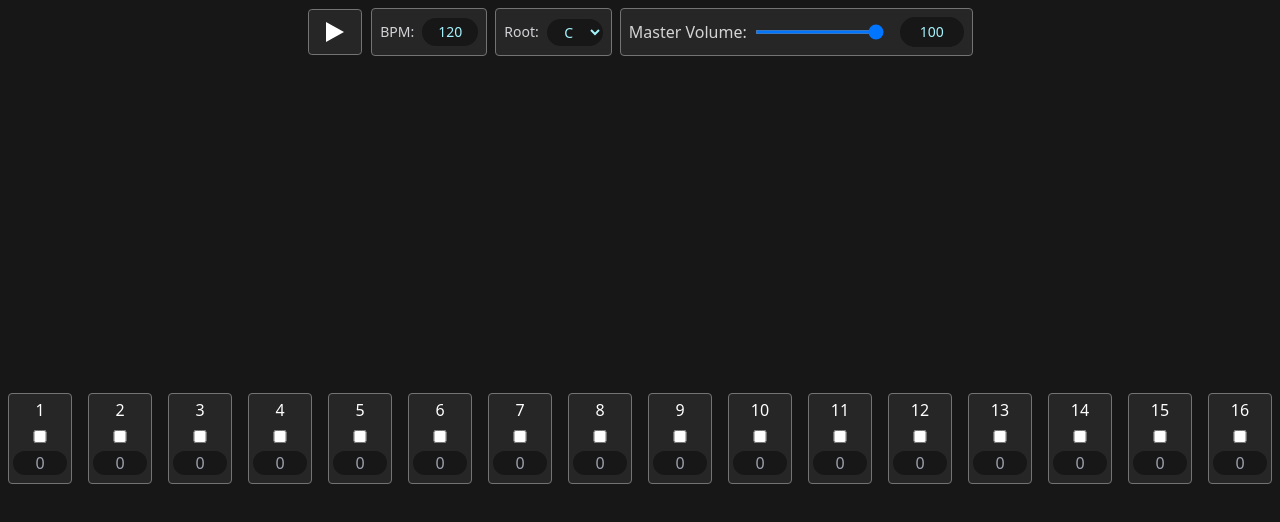
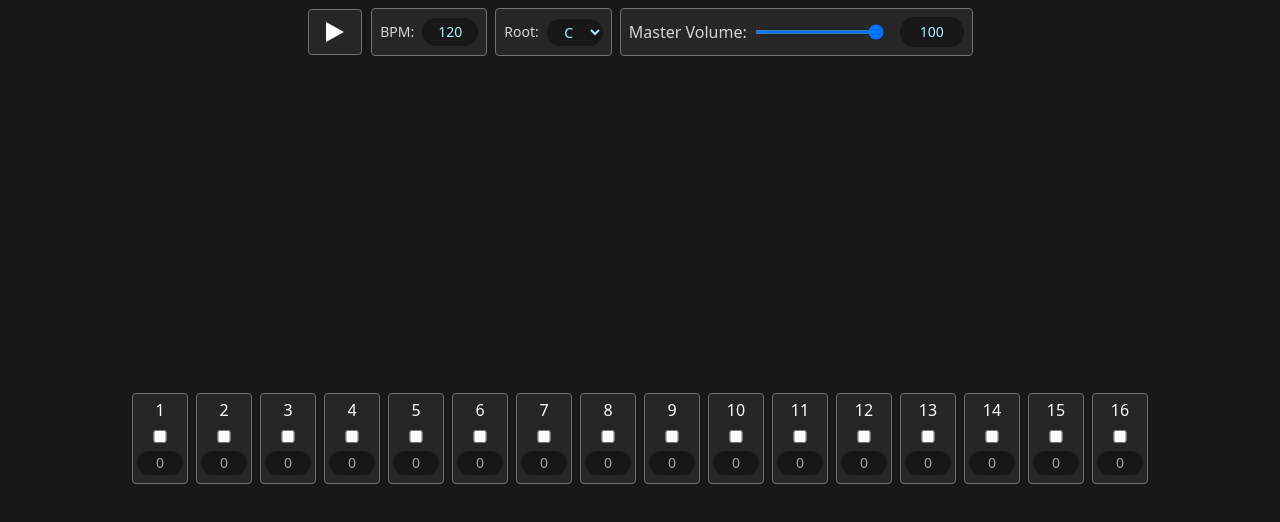
Before and after one commit to wjeffreys96/seqlr, a React (Vite) app: page / in a window 1280 px wide. Shown: the top 522 px of the page. Built offline with nearby package versions, Linux system fonts and the light colour scheme.

Commit message:
wire sequencer offset to scheduler

```diff
--- a/src/AudioContext.tsx
+++ b/src/AudioContext.tsx
@@ -13,10 +13,11 @@ export interface AudioContextType {
   masterVol: GainNode | null;
   rhythmResolution: number;
   currentRoot: String;
-  state: any;
+  currentNote: number;
   dispatch: React.Dispatch<any>;
   playTone: ({ type, freq, duration }: OscParams) => void;
   toggleMasterPlayPause: () => void;
+  state: any;
 }
 
 let init: boolean;
@@ -26,7 +27,7 @@ const initialState = {
   masterPlaying: false,
   masterVol: null,
   currentNote: 0,
-  rhythmResolution: 1,
+  rhythmResolution: 2,
   currentRoot: "C",
   dispatch: () => {},
   playTone: () => {},
@@ -78,11 +79,16 @@ export const AudioContextProvider = ({
   const [state, dispatch] = useReducer(reducer, initialState);
 
   const playTone = ({ type, freq, duration, time }: OscParams) => {
-    const osc = state.engine.createOscillator();
-    osc.connect(state.masterVol);
+    const eng: AudioContext = state.engine;
+    const osc: OscillatorNode = eng.createOscillator();
+    const gain: GainNode = eng.createGain();
+    gain.connect(state.masterVol);
+    gain.gain.setValueAtTime(1, eng.currentTime);
+    osc.connect(gain);
     osc.type = type;
     osc.frequency.value = freq;
     osc.start(time);
+    gain.gain.exponentialRampToValueAtTime(0.01, time + duration);
     osc.stop(time + duration);
   };
 
--- a/src/components/Scheduler.tsx
+++ b/src/components/Scheduler.tsx
@@ -1,6 +1,6 @@
 import { useContext, useEffect, useRef, useState } from "react";
 import { audioCtx, AudioContextType } from "../AudioContext";
-import { noteFreqs } from "../utils/utils";
+import { getAdjustedFrequencyBySemitone, noteFreqs } from "../utils/utils";
 
 let timerID: number;
 
@@ -23,7 +23,7 @@ export default function Scheduler({ selectedBoxes }: { selectedBoxes: any }) {
     tempo: number;
     currentNote: number;
     currentRoot: string;
-    selectedBoxes: [{ id: number }?];
+    selectedBoxes: [{ id: number; offset: number }?];
     rhythmResolution: number;
   }>({
     tempo,
@@ -46,17 +46,25 @@ export default function Scheduler({ selectedBoxes }: { selectedBoxes: any }) {
 
   const scheduleNote = (time: number) => {
     // Check if the current note is selected to be played by the sequencer
-    const isSelectedInSequencer = stateRef.current.selectedBoxes.find((obj) => {
+    const selectedInSequencer = stateRef.current.selectedBoxes.find((obj) => {
       return obj!.id === stateRef.current.currentNote;
     });
 
-    if (isSelectedInSequencer) {
-      playTone({
-        type: "sine",
-        freq: noteFreqs[stateRef.current.currentRoot][3],
-        duration: 0.1,
-        time,
-      });
+    if (selectedInSequencer) {
+      const currentNoteFreq = getAdjustedFrequencyBySemitone(
+        selectedInSequencer.offset,
+        noteFreqs[stateRef.current.currentRoot][3]
+      );
+      if (currentNoteFreq) {
+        playTone({
+          type: "sine",
+          freq: currentNoteFreq,
+          duration: 0.3,
+          time,
+        });
+      } else {
+        console.error("currentNoteFreq is undefined");
+      }
     }
   };
 
--- a/src/components/Sequencer.tsx
+++ b/src/components/Sequencer.tsx
@@ -6,7 +6,7 @@ export default function Sequencer({
   selectedBoxes,
   setSelectedBoxes,
 }: {
-  selectedBoxes: any[];
+  selectedBoxes: any[]; // TODO type
   setSelectedBoxes: Dispatch<SetStateAction<any>>;
 }) {
   const actx = useContext<AudioContextType>(audioCtx);
@@ -18,7 +18,7 @@ export default function Sequencer({
     inputsArr.push({ id: index, offset: 0 });
   }
 
-  const handleChangeBox = (obj: { id: number; offset: number }) => {
+  const handleChangeCheckbox = (obj: { id: number; offset: number }) => {
     // TODO set type
     const isSelected = selectedBoxes.find(
       (el: { id: number; offset: number }) => {
@@ -32,36 +32,60 @@ export default function Sequencer({
     }
   };
 
+  const handleChangeOffset = (obj: { id: number; offset: number }) => {
+    // TODO set type
+    const isSelected = selectedBoxes.find(
+      (el: { id: number; offset: number }) => {
+        return el.id === obj.id;
+      }
+    );
+    if (isSelected) {
+      selectedBoxes.splice(selectedBoxes.indexOf(isSelected), 1);
+      setSelectedBoxes([...selectedBoxes, { id: obj.id, offset: obj.offset }]);
+    }
+  };
+
   const wrapperStyles = cn("flex gap-2");
-  const columnStyles = cn(
-    "w-16 flex text-center text-blue-300 flex-col pb-2 pt-1 mx-1 px-1 bg-neutral-800 border border-neutral-500 rounded"
-  );
 
   return (
     <div className={wrapperStyles}>
       {inputsArr.map(function (obj: { id: number; offset: number }) {
+        const columnIsPlaying =
+          (masterPlaying && obj.id === currentNote - 1) ||
+          (masterPlaying && currentNote === 0 && obj.id === 15);
+        const columnStyles = cn(
+          "flex lg:w-14 md:w-10 w-6 text-center text-blue-300 flex-col pb-2 pt-1 px-1 border rounded",
+          columnIsPlaying
+            ? "bg-blue-900 border-neutral-200"
+            : "bg-neutral-800 border-neutral-500 hover:bg-neutral-700 hover:border-neutral-200"
+        );
         return (
-          <div key={String("cbk" + obj.id)} className={columnStyles}>
-            {(masterPlaying && obj.id === currentNote - 1) ||
-            (masterPlaying && currentNote === 0 && obj.id === 15) ? (
-              <span className="text-white">|{obj.id + 1}|</span>
-            ) : (
-              <span className="text-white">{obj.id + 1}</span>
-            )}
+          <label
+            htmlFor={String("cbi" + obj.id)}
+            key={String("cbk" + obj.id)}
+            className={columnStyles}
+          >
+            {<span className="text-white">{obj.id + 1}</span>}
             <input
               className="my-2"
               id={String("cbi" + obj.id)}
-              onChange={() => handleChangeBox(obj)}
+              onChange={() => handleChangeCheckbox(obj)}
               type="checkbox"
             />
             <input
               type="number"
+              onChange={(e) =>
+                handleChangeOffset({
+                  id: obj.id,
+                  offset: Number(e.target.value),
+                })
+              }
               placeholder="0"
               min="-12"
               max="12"
-              className="text-cyan-200 text-center rounded-full bg-neutral-900"
+              className="text-cyan-200 text-center rounded-full bg-neutral-900 text-sm py-0.5"
             />
-          </div>
+          </label>
         );
       })}
     </div>
--- a/src/utils/utils.ts
+++ b/src/utils/utils.ts
@@ -60,6 +60,7 @@ export const getAdjustedFrequencyBySemitone = (
   semitone: number,
   prevFreq: number
 ) => {
+  if (semitone !== 0) {
     const lower = Math.sign(semitone) === -1;
     const higher = Math.sign(semitone) === 1;
     const multiplier = 2 ** (1 / 12);
@@ -77,4 +78,7 @@ export const getAdjustedFrequencyBySemitone = (
       }
       return higherFreq;
     }
+  } else {
+    return prevFreq;
+  }
 };
```
Also changed, not shown: 1 other file (tests, documents, lock files or other folders). Lines whose indentation alone changed are shown as unchanged.
